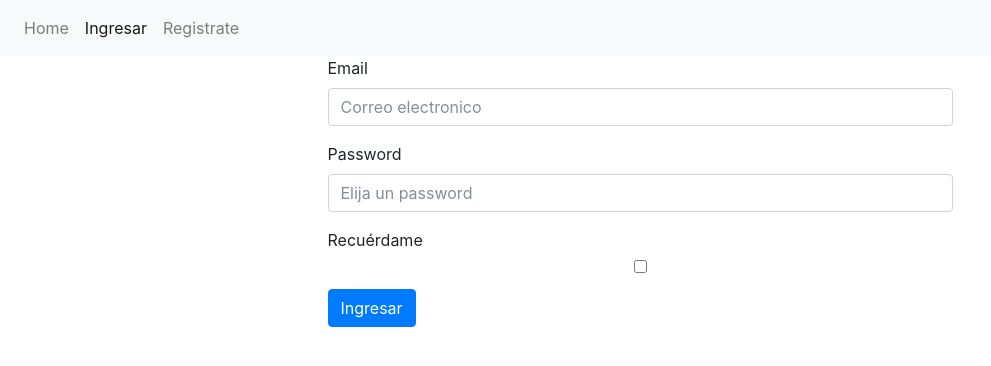
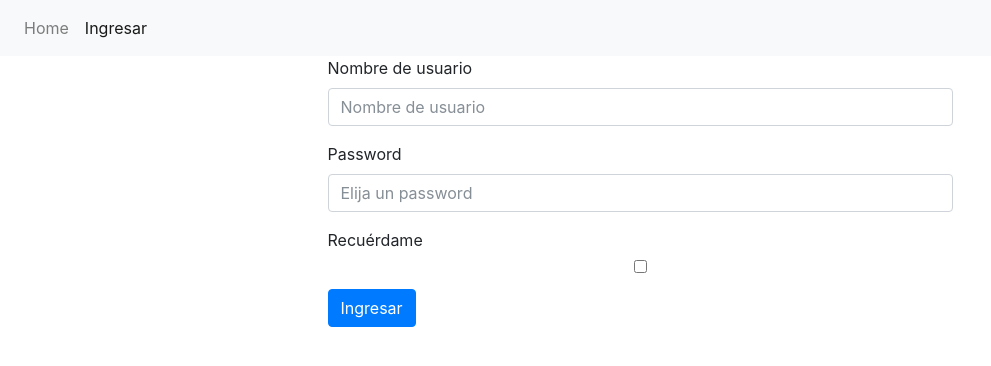
Before and after one commit to papelgames/groma, a Flask app: page /login in a window 1280 px wide. Shown: the top 366 px of the page, without its empty margins (0-991 px from the left). Run offline with Flask 3, Linux system fonts and the light colour scheme; parts of the project's set-up code (start-up, migrations or seed data) failed here and were passed over; some libraries are stand-ins or nearby versions.

Commit message:
mejora gestion usuarios

```diff
--- a/app/auth/forms.py
+++ b/app/auth/forms.py
@@ -5,14 +5,16 @@ from wtforms.validators import DataRequired, Email, Length
 
 class SignupForm(FlaskForm):
     name = StringField('Nombre', validators=[DataRequired(), Length(max=64)])
+    username = StringField('Nombre de usuario', validators=[DataRequired(), Length(max=15)])
     password = PasswordField('Password', validators=[DataRequired()])
-    email = StringField('Email', validators=[DataRequired(), Email()])
+    correo_electronico = StringField('Correo electronico', validators=[DataRequired(), Email()])
     activo = BooleanField('activo')
+    is_admin = BooleanField('administrador')
     submit = SubmitField('Registrar')
-
+    cuit = StringField('cuit', validators=[DataRequired(), Length(max=11)])
 
 class LoginForm(FlaskForm):
-    email = StringField('Email', validators=[DataRequired()])
+    username = StringField('Nombre de usuario', validators=[DataRequired(), Length(max=15)])
     password = PasswordField('Password', validators=[DataRequired()])
     remember_me = BooleanField('Recuérdame')
     submit = SubmitField('Login')
--- a/app/auth/models.py
+++ b/app/auth/models.py
@@ -17,13 +17,14 @@ class Users(db.Model, UserMixin):
     password = db.Column(db.String(128), nullable=False)
     is_admin = db.Column(db.Boolean, default=False)
     id_estado = db.Column(db.Integer)
+    persona = db.relationship('Personas', backref='users', uselist=False)
 
     # def __init__(self, name, email):
     #     self.name = name
     #     self.email = email
 
-    def __repr__(self):
-        return f'<User {self.email}>'
+    # def __repr__(self):
+    #     return f'<User {self.email}>'
 
     def set_password(self, password):
         self.password = generate_password_hash(password)
--- a/app/auth/routes.py
+++ b/app/auth/routes.py
@@ -1,6 +1,6 @@
 from flask import (render_template, redirect, url_for,
                    request, current_app)
-from flask_login import current_user, login_user, logout_user
+from flask_login import current_user, login_user, logout_user, login_required
 from sqlalchemy import true
 from werkzeug.urls import url_parse
 from flask.helpers import flash
@@ -10,45 +10,63 @@ from app.common.mail import send_email
 from . import auth_bp
 from .forms import SignupForm, LoginForm
 from .models import Users
-
+from app.models import Personas
+from app.auth.decorators import admin_required
 
 @auth_bp.route("/signup/", methods=["GET", "POST"])
+@login_required
+@admin_required
 def show_signup_form():
-    if current_user.is_authenticated:
-        return redirect(url_for('public.index'))
+    # if current_user.is_authenticated:
+    #     return redirect(url_for('public.index'))
     form = SignupForm()
 
 
     if form.validate_on_submit():
         name = form.name.data
-        email = form.email.data
+        username = form.username.data
+        cuit = form.cuit.data
+        correo_electronico = form.correo_electronico.data
         password = form.password.data
+        is_admin = form.is_admin.data
 
-        # Comprobamos que no hay ya un usuario con ese email
-        user = Users.get_by_email(email)
+
+        # Comprobamos que no hay ya un usuario con ese nombre de usuario
+        user = Users.get_by_username(username)
         if user is not None:
-            flash ("El correo electrónico seleccionado ya ha sido usado","alert-warning")
+            flash ("El nombre de usuario elegido ya existe","alert-warning")
         else:
-            # Creamos el usuario y lo guardamos
-
+            # Creamos el usuario y la persona relacionada al usuario y lo guardamos
             user = Users(name=name,
-                        email=email,
-                        activo=True
+                        username=username,
+                        id_estado=1,
+                        is_admin=is_admin
                         )
             user.set_password(password)
+
+            persona = Personas(descripcion_nombre=name,
+                                cuit=cuit,
+                                correo_electronico=correo_electronico)
+            user.persona = persona
+
             user.save()
-            # Enviamos un email de bienvenida
-            send_email(subject='Bienvenid@ al miniblog',
-                       sender=current_app.config['DONT_REPLY_FROM_EMAIL'],
-                       recipients=[email, ],
-                       text_body=f'Hola {name}, bienvenid@ al miniblog de Flask',
-                       html_body=f'<p>Hola <strong>{name}</strong>, bienvenid@ al miniblog de Flask</p>')
+            persona.save()
+
+
+            # # Enviamos un email de bienvenida
+            # send_email(subject='Bienvenid@ al miniblog',
+            #             sender=current_app.config['DONT_REPLY_FROM_EMAIL'],
+            #             recipients=[correo_electronico, ],
+            #             text_body=f'Hola {name}, bienvenid@ al miniblog de Flask',
+            #             html_body=f'<p>Hola <strong>{name}</strong>, bienvenid@ al miniblog de Flask</p>')
             # Dejamos al usuario logueado
-            login_user(user, remember=False)
-            next_page = request.args.get('next', None)
-            if not next_page or url_parse(next_page).netloc != '':
-                next_page = url_for('public.index')
-            return redirect(next_page)
+            # login_user(user, remember=False)
+            # next_page = request.args.get('next', None)
+            # if not next_page or url_parse(next_page).netloc != '':
+            #     next_page = url_for('public.index')
+            # return redirect(next_page)
+            flash("El usuario ha sido creado correctamente.", "alert-success")
+            return redirect(url_for('admin.list_users'))
     return render_template("auth/signup_form.html", form=form)
 
 
@@ -58,7 +76,7 @@ def login():
         return redirect(url_for('public.index'))
     form = LoginForm()
     if form.validate_on_submit():
-        user = Users.get_by_email(form.email.data)
+        user = Users.get_by_username(form.username.data)
         if user is not None and user.check_password(form.password.data):
             login_user(user, remember=form.remember_me.data)
             next_page = request.args.get('next')
@@ -77,3 +95,34 @@ def logout():
 @login_manager.user_loader
 def load_user(user_id):
     return Users.get_by_id(int(user_id))
+
+
+@auth_bp.route('/firstin')
+def firstin():
+    #si ya está loguedo alguien significa que no corre esto y va index
+    if current_user.is_authenticated:
+        return redirect(url_for('public.index'))
+    #creamos el usuario admin que será con el que se va a poder crear un usuario válido para iniciar
+    #el sistema en esta función podemos ir agregando todo lo que necesitamos que esté en la bdd y no
+    #hacer commits por fuera del sistema.
+
+    username = "admin"
+    user = Users.get_by_username(username)
+
+    if user is not None:
+        flash ("El ya fue creado","alert-warning")
+
+    else:
+        # Creamos el usuario admin
+        user = Users(name="Admin",
+                    username=username,
+                    id_estado=1,
+                    is_admin=True
+                    )
+        password = "Groma"
+        user.set_password(password)
+
+        user.save()
+
+
+    return redirect(url_for('auth.show_signup_form'))
--- a/app/auth/templates/auth/login_form.html
+++ b/app/auth/templates/auth/login_form.html
@@ -10,7 +10,7 @@
             <form action="" method="post" enctype="multipart/form-data" novalidate>
                 {{ form.hidden_tag() }}
 
-                {{ render_input(form.email,'', id= "email" , class="form-control", placeholder="Correo electronico" ) }}
+                {{ render_input(form.username,'', id= "username" , class="form-control", placeholder="Nombre de usuario" ) }}
                 {{ render_input(form.password,'', id= "password" , class="form-control", placeholder="Elija un password" ) }}
                 {{ render_input(form.remember_me,'', id= "remember_me" , class="form-control" ) }}
                 <button type="submmit" class="btn btn-primary" >Ingresar</button>
--- a/app/models.py
+++ b/app/models.py
@@ -32,6 +32,7 @@ class Personas (Base):
     nota = db.Column(db.String(256))
     usuario_alta = db.Column(db.String(256))
     usuario_modificacion = db.Column(db.String(256))
+    id_usuario = db.Column(db.Integer, db.ForeignKey('users.id'))
 
     def save(self):
         if not self.id:
--- a/app/templates/base_template.html
+++ b/app/templates/base_template.html
@@ -8,7 +8,7 @@
     <title>{% block title %}
         {% endblock %}</title>
     {% block styles %}
-        <link rel="shortcut icon" href="{{ url_for('static', filename='imgs/favicon.ico') }}">
+        <link rel="shortcut icon" href="{{ url_for('static', filename='imgs/favicon.png') }}">
         <link rel="stylesheet" href={{ url_for('static', filename='css/bootstrap/bootstrap.min.css') }}>
         <link rel="stylesheet" href={{ url_for('static', filename='css/style.css') }}>
     {% endblock %}
@@ -28,16 +28,17 @@
                 <li class="nav-item">
                     <a class="nav-link" href="{{ url_for('auth.login') }}">Ingresar <span class="sr-only">(current)</span></a>
                 </li>
-                <li class="nav-item">
-                    <a class="nav-link" href="{{ url_for('auth.show_signup_form') }}">Registrate <span class="sr-only">(current)</span></a>
-                </li>
+
             {% else %}
                 <li class="nav-item">
                     <a class="nav-link">{{ current_user.name }} <span class="sr-only">(current)</span></a>
                 </li>
                 {% if current_user.is_admin %}
                     <li class="nav-item">
-                        <a class="nav-link" href="{{ url_for('admin.index') }}">Admin <span class="sr-only">(current)</span></a>
+                        <a class="nav-link" href="{{ url_for('admin.list_users') }}">Admin <span class="sr-only">(current)</span></a>
+                    </li>
+                    <li class="nav-item">
+                        <a class="nav-link" href="{{ url_for('auth.show_signup_form') }}">Registro de usuarios <span class="sr-only">(current)</span></a>
                     </li>
                 {% endif %}
                 <li class="nav-item dropdown">
@@ -46,15 +47,15 @@
                       </a>
                       <div class="dropdown-menu" aria-labelledby="navbarDropdown">
 
-                        <a class="dropdown-item" href="{{ url_for('abms.alta_individual') }}">Alta individual de productos</a>
-                        <a class="dropdown-item" href="{{ url_for('abms.alta_masiva') }}">Alta masiva de productos</a>
-                        <a class="dropdown-item" href="{{ url_for('abms.busqueda_productos') }}">Modificación de productos</a>
+                        <a class="dropdown-item" href="#">Alta individual de productos</a>
+                        <a class="dropdown-item" href="#">Alta masiva de productos</a>
+                        <a class="dropdown-item" href="#">Modificación de productos</a>
                         <a class="dropdown-item" href='#'>Baja de productos</a>
                         <div class="dropdown-divider"></div>
-                            <a class="dropdown-item" href="{{ url_for('abms.alta_proveedor') }}">Alta de proveedores</a>
-                            <a class="dropdown-item" href="{{ url_for('abms.modificacion_proveedor') }}">Modificación de proveedores</a>
+                            <a class="dropdown-item" href="#">Alta de proveedores</a>
+                            <a class="dropdown-item" href="#">Modificación de proveedores</a>
                         <div class="dropdown-divider"></div>
-                            <a class="dropdown-item" href="{{ url_for('abms.agenda') }}">Agenda</a>
+                            <a class="dropdown-item" href="#">Agenda</a>
                         <div class="dropdown-divider"></div>
                             <a class="dropdown-item" href='#'>Manual del modulo</a>
 
@@ -65,9 +66,9 @@
                         CONSULTAS
                     </a>
                         <div class="dropdown-menu" aria-labelledby="navbarDropdown">
-                            <a class="dropdown-item" href="{{ url_for('consultas.consulta_productos') }}">Consulta de precio</a>
+                            <a class="dropdown-item" href="#">Consulta de precio</a>
                                 <div class="dropdown-divider"></div>
-                            <a class="dropdown-item" href="{{ url_for('consultas.consulta_presupuestos') }}">Consultar presupuestos</a>
+                            <a class="dropdown-item" href="#">Consultar presupuestos</a>
                                 <div class="dropdown-divider"></div>
                             <a class="dropdown-item" href='#'>Manual del modulo</a>
                         </div>
@@ -77,9 +78,9 @@
                         GESTIONES
                     </a>
                         <div class="dropdown-menu" aria-labelledby="navbarDropdown">
-                            <a class="dropdown-item" href="{{ url_for('gestiones.alta_presupuesto') }}">Crear nuevo presupuesto</a>
+                            <a class="dropdown-item" href="#">Nueva presupuesto</a>
                                 <div class="dropdown-divider"></div>
-                            <a class="dropdown-item" href="{{ url_for('gestiones.exportar_datos') }}">Exportar tablas</a>
+                            <a class="dropdown-item" href="#">Exportar tablas</a>
                                 <div class="dropdown-divider"></div>
                             <a class="dropdown-item" href='#'>Manual del modulo</a>
                         </div>
```
Also changed, not shown: app/auth/templates/auth/signup_form.html (+6 -2 lines), app/static/imgs/favicon.png (added).
